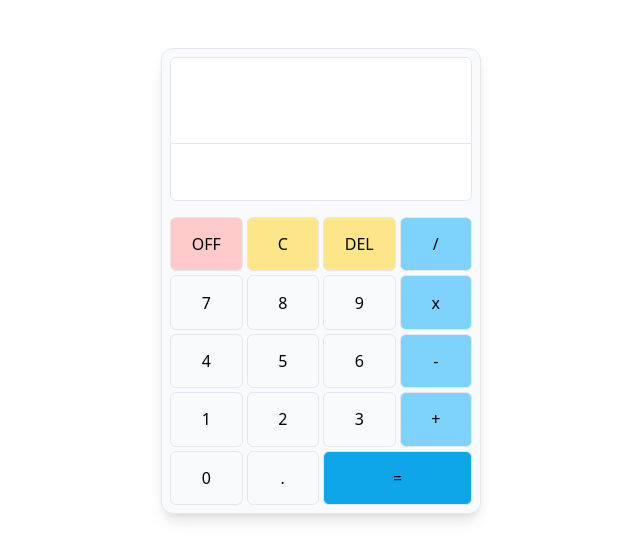
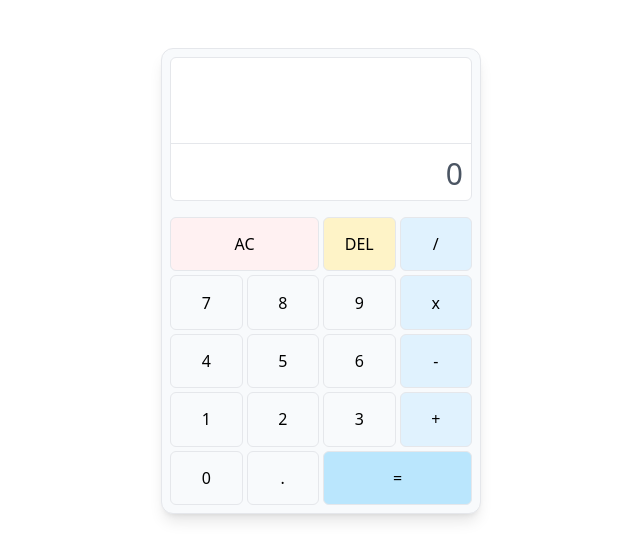
Before and after one commit to dkumza/calculator-with-react, a React (Vite) app: page / in a window 1280 px wide. Shown: the top 560 px of the page, without its empty margins (319-959 px from the left). Built offline with nearby package versions, Linux system fonts and the light colour scheme.

Commit message:
battery on!

```diff
--- a/src/App.jsx
+++ b/src/App.jsx
@@ -3,25 +3,98 @@ import { useState } from "react";
 import "./App.css";
 
 function App() {
-   // forward numbers values from keys of calc
-   const [numberKey, setNumberKey] = useState("");
    // controls value of screen top values
    const [value, setValue] = useState("");
+   // controls values of 2nd input screen (2nd from top)
+   const [inputValue, setInputValue] = useState("");
    //  controls value of arithmetic operator
    const [operator, setOperator] = useState("");
+   //  controls value of arithmetic operator2
+   //  const [operator2, setOperator2] = useState("");
 
    const handleNumbersClick = (e) => {
-      if (operator) {
-         setNumberKey(e.target.innerText);
-         setOperator("");
-      }
-      if (!operator) setNumberKey(numberKey + e.target.innerText);
+      if (operator) setInputValue(e.target.innerText);
+
+      setInputValue(inputValue + e.target.innerText);
    };
 
    const handleSymbolClick = (e) => {
-      setValue(numberKey + e.target.innerText);
-      setOperator(e.target.innerText);
-      setNumberKey("0");
+      setValue(inputValue);
+      if (!operator) {
+         setValue(inputValue);
+         setOperator(e.target.innerText);
+         setInputValue("");
+      }
+
+      // if value is not empty string, return value
+      if (value != "") {
+         setValue(value);
+      }
+   };
+
+   const handleAllClear = () => {
+      setValue("");
+      setInputValue("");
+      setOperator("");
+   };
+
+   const handleDel = () => {
+      setInputValue(inputValue.slice(0, -1));
+   };
+
+   // add
+   let add = (x, y) => {
+      setValue(x + y);
+      setOperator("");
+      setInputValue("");
+      // return x + y;
+   };
+   // subtract
+   let subtract = (x, y) => {
+      setValue(x - y);
+      setOperator("");
+      setInputValue("");
+   };
+   // multiply
+   let multiply = (x, y) => {
+      let sum = x * y;
+      if (sum % 1 === 0) {
+         setValue(sum);
+      } else {
+         setValue(Math.round(sum * 10000) / 10000);
+      }
+      setOperator("");
+      setInputValue("");
+   };
+   // divide
+   let divide = (x, y) => {
+      let sum = x / y;
+      if (sum % 1 === 0) {
+         setValue(sum);
+      } else {
+         setValue(Math.round(sum * 10000) / 10000);
+      }
+      setOperator("");
+      setInputValue("");
+   };
+
+   const handleResult = () => {
+      let x = +value;
+      let y = +inputValue;
+
+      switch (operator) {
+         case "+":
+            return add(x, y);
+         case "-":
+            return subtract(x, y);
+         case "x":
+            return multiply(x, y);
+         case "/":
+            if (y === 0) return;
+            else return divide(x, y);
+         default:
+            return null;
+      }
    };
 
    return (
@@ -29,24 +102,29 @@ function App() {
          <div className="top h-36 border rounded-md m-2 bg-white flex flex-col divide-y ">
             <div className="top-screen h-3/5 w-full text-4xl p-2 inline-flex justify-end items-end overflow-x-auto">
                {value}
+               {value ? operator : null}
             </div>
-            <div className="bottom-screen h-2/5 w-full text-3xl p-2 inline-flex justify-end items-end overflow-x-auto">
-               {numberKey}
+            <div className="bottom-screen h-2/5 w-full text-3xl p-2 inline-flex justify-end items-end overflow-x-auto text-gray-600">
+               {inputValue === "" ? 0 : inputValue}
             </div>
          </div>
          <div className="bottom h-72 rounded-md m-2 min-w-fit flex">
             <div className="left-kb min-w-fit min-h-full w-full grid grid-cols-4 grid-rows-5 gap-1">
-               <button className=" border rounded-md bg-red-200 hover:font-semibold">
-                  OFF
+               <button
+                  className="col-span-2 border rounded-md  bg-rose-50 hover:font-semibold"
+                  onClick={handleAllClear}
+               >
+                  AC
                </button>
-               <button className=" border rounded-md  bg-amber-200 hover:font-semibold">
-                  C
-               </button>
-               <button className="border rounded-md bg-amber-200 hover:font-semibold">
+               <button
+                  className="border rounded-md bg-amber-100 hover:font-semibold"
+                  onClick={handleDel}
+               >
                   DEL
                </button>
+
                <button
-                  className="border rounded-md bg-sky-300 hover:font-semibold"
+                  className="border rounded-md bg-sky-100 hover:font-semibold"
                   onClick={handleSymbolClick}
                >
                   /
@@ -70,7 +148,7 @@ function App() {
                   9
                </button>
                <button
-                  className="border rounded-md  bg-sky-300 hover:font-semibold"
+                  className="border rounded-md  bg-sky-100 hover:font-semibold"
                   onClick={handleSymbolClick}
                >
                   x
@@ -94,7 +172,7 @@ function App() {
                   6
                </button>
                <button
-                  className="border rounded-md  bg-sky-300 hover:font-semibold"
+                  className="border rounded-md  bg-sky-100 hover:font-semibold"
                   onClick={handleSymbolClick}
                >
                   -
@@ -118,7 +196,7 @@ function App() {
                   3
                </button>
                <button
-                  className="border rounded-md  bg-sky-300 hover:font-semibold"
+                  className="border rounded-md  bg-sky-100 hover:font-semibold"
                   onClick={handleSymbolClick}
                >
                   +
@@ -129,10 +207,16 @@ function App() {
                >
                   0
                </button>
-               <button className="border rounded-md hover:font-semibold">
+               <button
+                  className="border rounded-md hover:font-semibold"
+                  onClick={handleNumbersClick}
+               >
                   .
                </button>
-               <button className="col-span-2 border rounded-md bg-sky-500 hover:font-semibold">
+               <button
+                  className="col-span-2 border rounded-md bg-sky-200 hover:font-semibold"
+                  onClick={handleResult}
+               >
                   =
                </button>
             </div>
```
